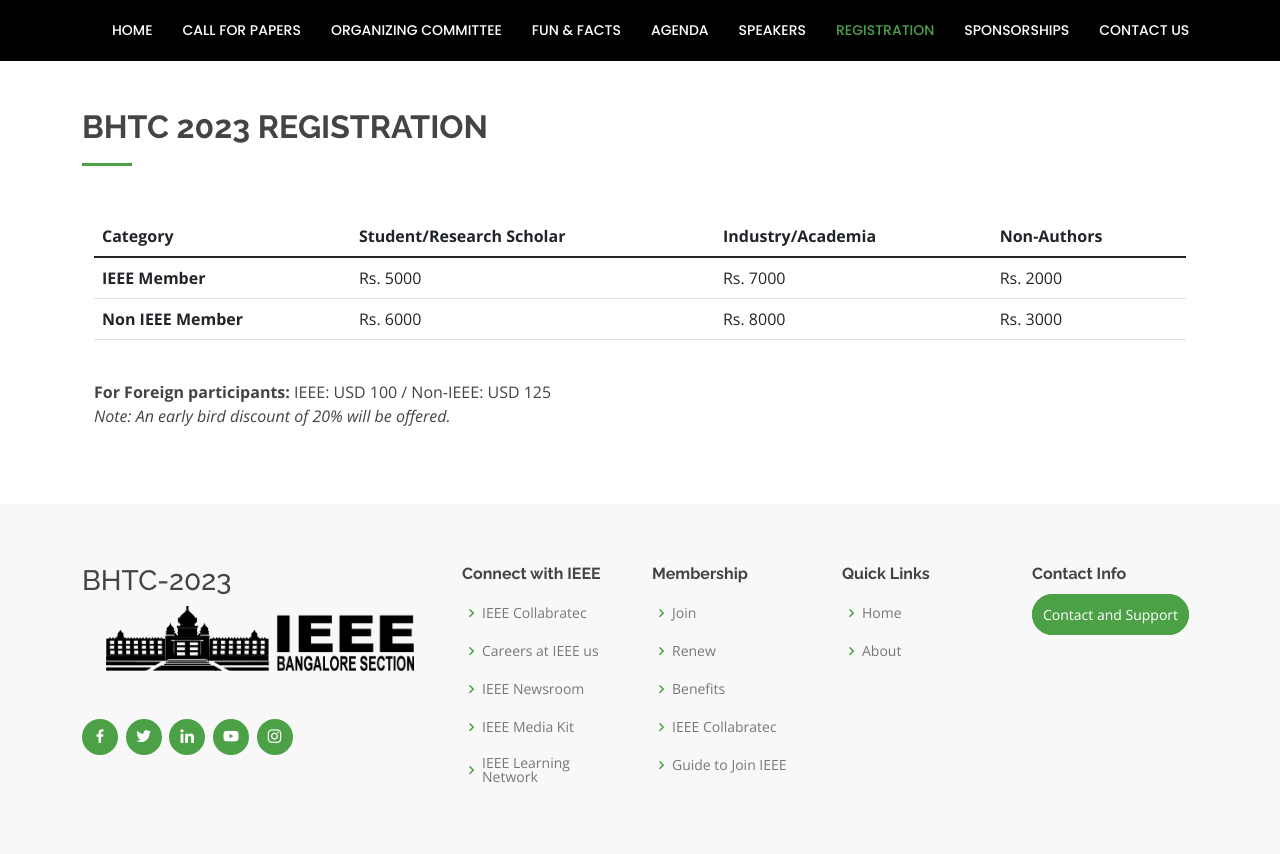
After one commit to KetanKeshav/BHTC-2023, a PHP site: page /registration.php in a window 1280 px wide. The commit adds this page. Run offline with PHP 8.4, Linux system fonts and the light colour scheme.

Commit message:
registration

```diff
--- a/assets/css/style.css
+++ b/assets/css/style.css
@@ -1255,7 +1255,7 @@ section {
 }
 #footer .footer-top .footer-links ul i {
   padding-right: 2px;
-  color: #d4a412;
+  color: #4ca146;
   font-size: 18px;
   line-height: 1;
 }
--- a/footer.php
+++ b/footer.php
@@ -6,7 +6,7 @@
         <div class="row">
 
           <div class="col-lg-4 col-md-6 footer-contact">
-            <h3>BHTC-2022</h3>
+            <h3>BHTC-2023</h3>
             <div class="container">
               <img src="./assets/img/Bangalore-Section.png" class="img-fluid">
             </div>
@@ -42,8 +42,8 @@
           <div class="col-lg-2 col-md-6 footer-links">
             <h4>Quick Links</h4>
             <ul>
-              <li><i class="bx bx-chevron-right"></i><a href="https://bhtc-2022.ieeebangalore.org/">Home</a></li>
-              <li><i class="bx bx-chevron-right"></i><a href="https://bhtc-2022.ieeebangalore.org/#overview">About</a></li>
+              <li><i class="bx bx-chevron-right"></i><a href="https://bhtc-2023.ieeebangalore.org/">Home</a></li>
+              <li><i class="bx bx-chevron-right"></i><a href="https://bhtc-2023.ieeebangalore.org/#overview">About</a></li>
             </ul>
           </div>
           <div class="col-lg-2 col-md-6 footer-links">
--- a/navbar.php
+++ b/navbar.php
@@ -10,7 +10,7 @@
             <li><a class="nav-link scrollto" href="#">Fun & Facts</a></li>
             <li><a class="nav-link scrollto" href="#">Agenda</a></li>
             <li><a class="nav-link scrollto" href="#">Speakers</a></li>
-            <li><a class="nav-link scrollto" href="#">Registrations</a></li>
+            <li><a class="nav-link scrollto <?php if($page == "reg") echo 'active'; ?>" href="registration.php">Registration</a></li>
             <li><a class="nav-link scrollto" href="#">Sponsorships</a></li>
             <li><a class="nav-link scrollto" href="#">Contact Us</a></li>
             <!-- <li><a class="nav-link scrollto" href="#overview">About The Event</a></li> -->
--- /dev/null
+++ b/registration.php
@@ -0,0 +1,76 @@
+<!DOCTYPE html>
+<html lang="en">
+<?php $page = "reg"; ?>
+
+<head>
+    <meta charset="utf-8">
+    <meta content="width=device-width, initial-scale=1.0" name="viewport">
+
+    <title>Registration | BHTC 2023</title>
+    <meta content="" name="description">
+    <meta content="" name="keywords">
+
+    <?php include 'header.php' ?>
+</head>
+
+<body>
+
+    <?php include 'navbar.php' ?>
+
+
+    <main id="main">
+
+        <!-- ======= Registration Section ======= -->
+        <section id="oc" class="publication">
+            <div class="container">
+
+                <div class="section-title mt-5" data-aos="fade-left">
+                    <h2> BHTC 2023 Registration</h2>
+                </div>
+
+                <div class="container">
+                    <div class="table-responsive">
+                        <table class="table">
+                            <thead>
+                                <th>Category</th>
+                                <th>Student/Research Scholar</th>
+                                <th>Industry/Academia</th>
+                                <th>Non-Authors</th>
+
+                            </thead>
+                            <tbody>
+                                <tr>
+                                    <th>IEEE Member</th>
+                                    <td>Rs. 5000</td>
+                                    <td>Rs. 7000</td>
+                                    <td>Rs. 2000</td>
+                                </tr>
+                                <tr>
+                                    <th>Non IEEE Member</th>
+                                    <td>Rs. 6000</td>
+                                    <td>Rs. 8000</td>
+                                    <td>Rs. 3000</td>
+                                </tr>
+                            </tbody>
+                        </table>
+                    </div>
+                    <br>
+                    <p>
+                        <b>For Foreign participants:</b> IEEE: USD 100 / Non-IEEE: USD 125<br>
+                        <i>Note: An early bird discount of 20% will be offered.</i>
+                    </p>
+                </div>
+            </div>
+        </section>
+        <!-- End Registration Section -->
+
+
+
+    </main>
+    <!-- End #main -->
+
+    <?php include 'footer.php' ?>
+
+</body>
+
+</html>
```
Also changed, not shown: index.php (+4 -4 lines), README.md.
